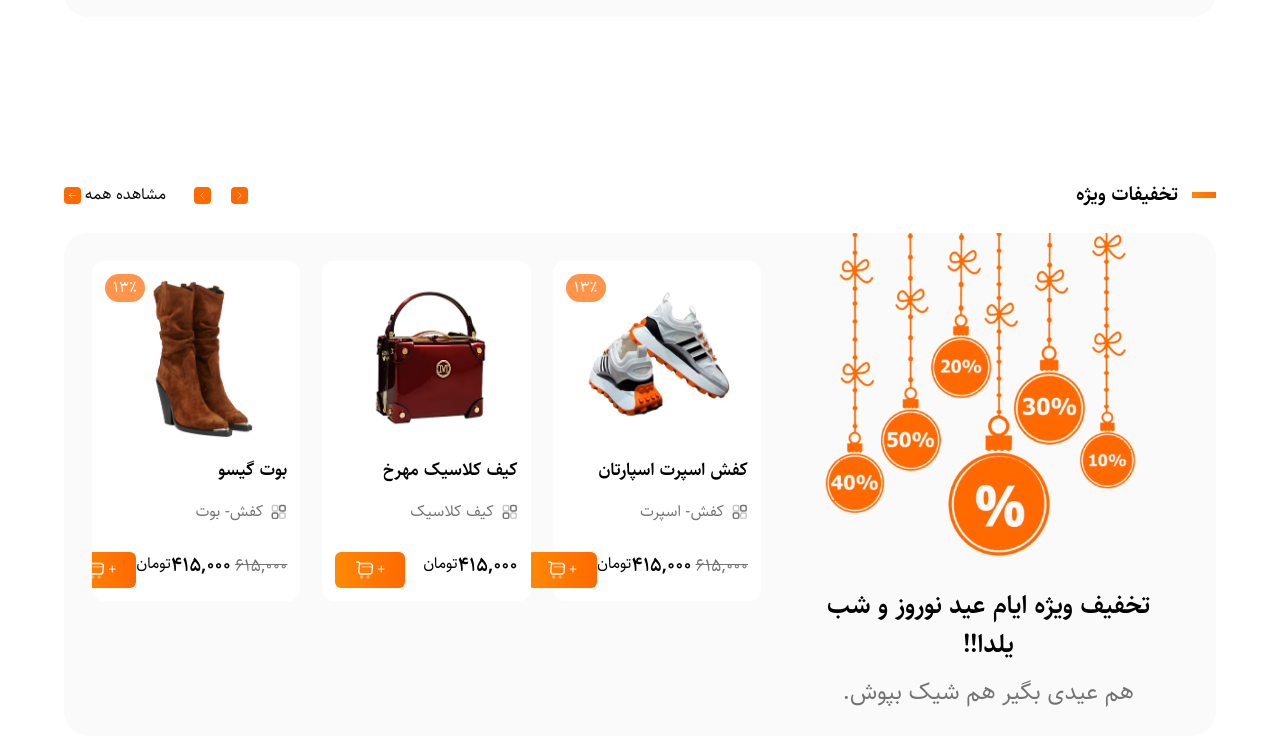
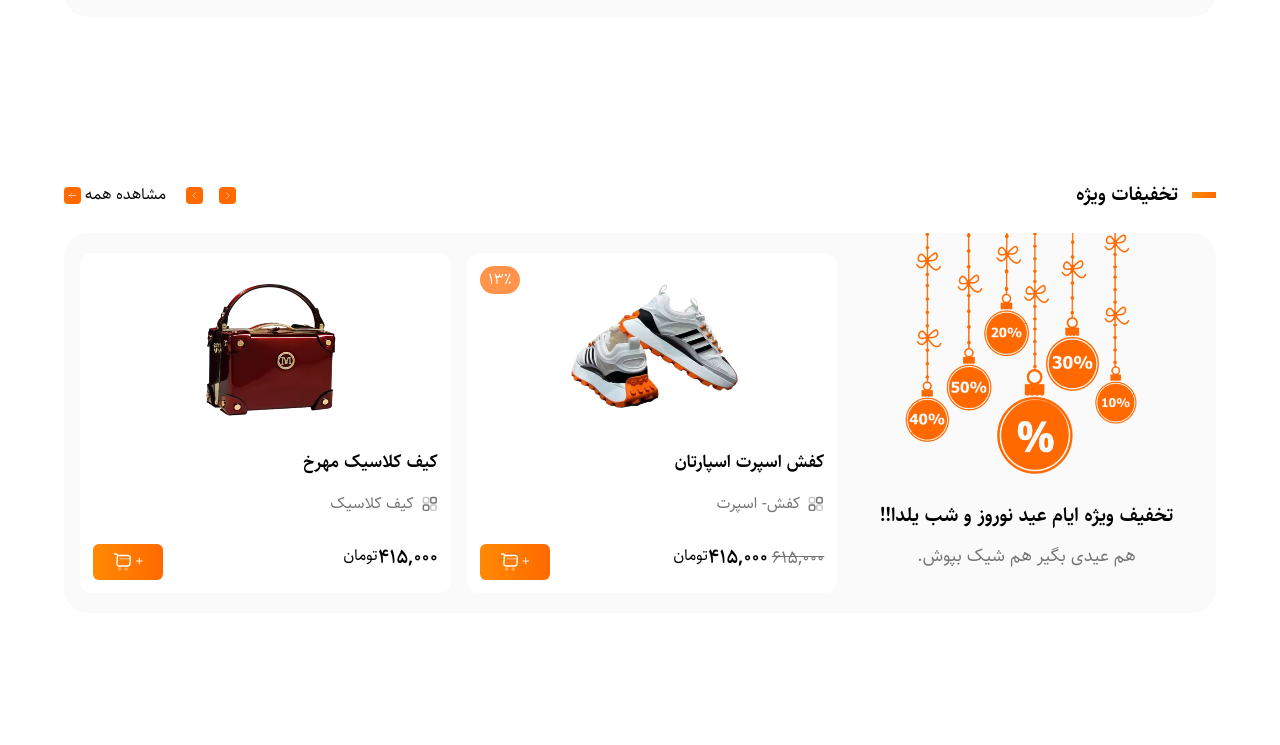
Before and after one commit to m-khalvati/quickShop, a website: page assets/index.html in a window 1280 px wide. Shown: the part 2416-3161 px from the top of the page. Drawn offline with Linux system fonts and the light colour scheme.

Commit message:
add Responsive offer

```diff
--- a/assets/index.html
+++ b/assets/index.html
@@ -734,9 +734,9 @@
                     <span class="w-4 h-1 lg:w-6 lg:h-1.5 2xl:w-9 2xl:h-1.75 bg_gradient_orange_main inline-block"></span>
                     <span class="text-base lg:text-xl 2xl:text-[32px] font-sahel-semibold">تخفیفات ویژه</span>
                 </div>
-                <div class="flex items-center gap-x-7">
+                <div class="flex items-center gap-x-4 lg:gap-x-5 2xl:gap-x-7">
                     <!-- left and right control -->
-                    <div class="flex gap-x-5">
+                    <div class="flex gap-x-3 lg:gap-x-4 2xl:gap-x-5">
                         <div class="swiper-button-prev-custom">
                             <svg class="bg-orange-500 cursor-pointer size-4.25 lg:text-6 2xl:size-8.25 rounded-sm 2xl:rounded-lg lg:px-1 text-white dark:text-black">
                                 <use href="#right"></use>
@@ -760,12 +760,14 @@
             </div>
 
             <!-- section body  -->
-            <div class="bg-neutral-50 flex dark:bg-neutral-700 py-7 pe-7 mt-6 rounded-3xl relative">
-                <div class="w-[335px] mx-15 -mt-7 top-0 text-center shrink-0">
-                    <img src="imgs/offer1.png" alt="">
-                    <h5 class="font-sahel-semibold text-[26px] mt-5.5 mb-3 dark:text-white">تخفیف ویژه ایام عید نوروز و شب یلدا!!</h5>
-                    <p class="text-neutral-500 text-2xl dark:text-neutral-50">هم عیدی بگیر هم شیک بپوش.</p>
+            <div class="bg-neutral-50 flex dark:bg-neutral-700 py-4 lg:py-5 2xl:py-7 pe-2 lg:pe-4 2xl:pe-7 mt-6 rounded-3xl relative">
+                <!-- offer banner -->
+                <div class="flex flex-col items-center w-1/2 lg:w-1/3 2xl:w-1/4 px-2 2xl:px-15 -mt-4 lg:-mt-5 2xl:-mt-7 top-0 text-center shrink-0">
+                    <img src="imgs/offer1.png" class="w-full max-w-[198px] lg:max-w-[250px] 2xl:max-w-none" alt="">
+                    <h5 class="font-sahel-semibold text-base lg:text-xl 2xl:text-[26px] mt-5.5 mb-3 dark:text-white">تخفیف ویژه ایام عید نوروز و شب یلدا!!</h5>
+                    <p class="text-neutral-500 text-sm lg:text-lg 2xl:text-2xl dark:text-neutral-50">هم عیدی بگیر هم شیک بپوش.</p>
                 </div>
+                <!-- offer slider -->
                 <div class="swiper mySwiper">
                     <div class="swiper-wrapper">
                         <div class="swiper-slide">
--- a/assets/js/app.js
+++ b/assets/js/app.js
@@ -1,3 +1,4 @@
+// dark mode
 let toggleThemeBtn = document.querySelector('#toggle-theme-btn');
 toggleThemeBtn.addEventListener('click' , function(){
     if(localStorage.theme === 'dark'){
@@ -9,12 +10,23 @@ toggleThemeBtn.addEventListener('click' , function(){
     }
 });
 
+// swiper slider
 var swiper = new Swiper(".mySwiper", {
-    slidesPerView: 3,
+    slidesPerView: 1,
     spaceBetween: 22,
     loop: true,
     navigation: {
         nextEl: ".swiper-button-next-custom",
         prevEl: ".swiper-button-prev-custom",
     },
+    breakpoints: {
+        1024: {
+            slidesPerView: 2,
+            spaceBetween: 16,
+        },
+        1536: {
+            slidesPerView: 3,
+            spaceBetween: 24,
+        },
+    },
 });
```
Also changed, not shown: src/output.css.
